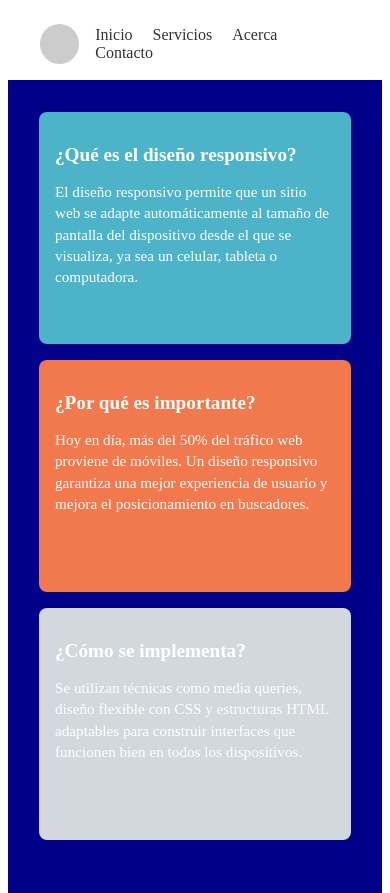
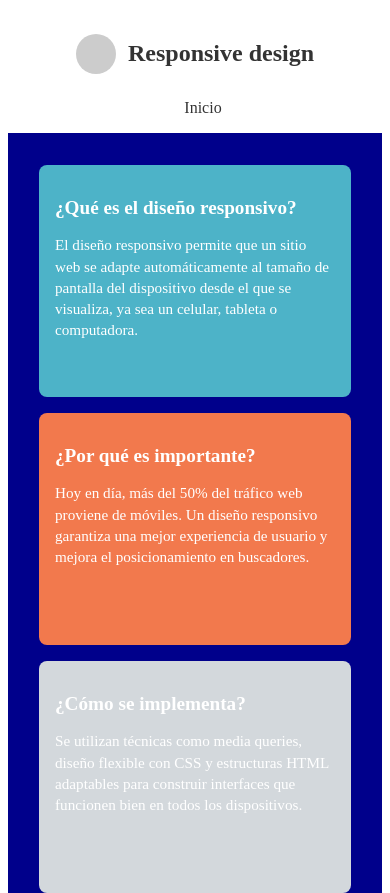
Before and after one commit to MiaEst/Responsive-design, a plain HTML site: page index.html in a window 390 px wide. Shown: the top 893 px of the page. Drawn offline with Linux system fonts and the light colour scheme.

Commit message:
detalles

```diff
--- a/index.css
+++ b/index.css
@@ -22,6 +22,18 @@
 .pantalla{
     background-color: darkblue;
 }
+.logo-container {
+  display: flex;
+  align-items: center;
+  gap: 0.75rem;
+  justify-content: center;
+}
+
+.site-title {
+  font-size: 1.5rem;
+  color: #333;
+  font-weight: bold;
+}
 }
 .cuadroAzul{
      width: 10rem;
@@ -32,10 +44,12 @@
   }
   .header {
     background-color: white;
-    padding: 1rem 2rem;
+    padding: 1rem 1.5rem;
     display: flex;
-    justify-content: space-between;
+    flex-direction: column;
     align-items: center;
+    gap: 1rem;
+    text-align: center;
   }
 
   .logo {
--- a/index.html
+++ b/index.html
@@ -3,18 +3,19 @@
 <head>
     <meta charset="UTF-8">
     <meta name="viewport" content="width=device-width, initial-scale=1.0">
-    <title>Document</title>
+    <title>Responsive design</title>
 
     <link rel="stylesheet" href="index.css">
 </head>
 <body>
     <header class="header">
-        <div class="logo"></div>
+      <div class="logo-container">
+      <div class="logo"></div>
+          <h1 class="site-title">Responsive design</h1>
+        </div>
+
         <nav class="nav">
           <a href="#">Inicio</a>
-          <a href="#">Servicios</a>
-          <a href="#">Acerca</a>
-          <a href="#">Contacto</a>
         </nav>
       </header>
 
```
